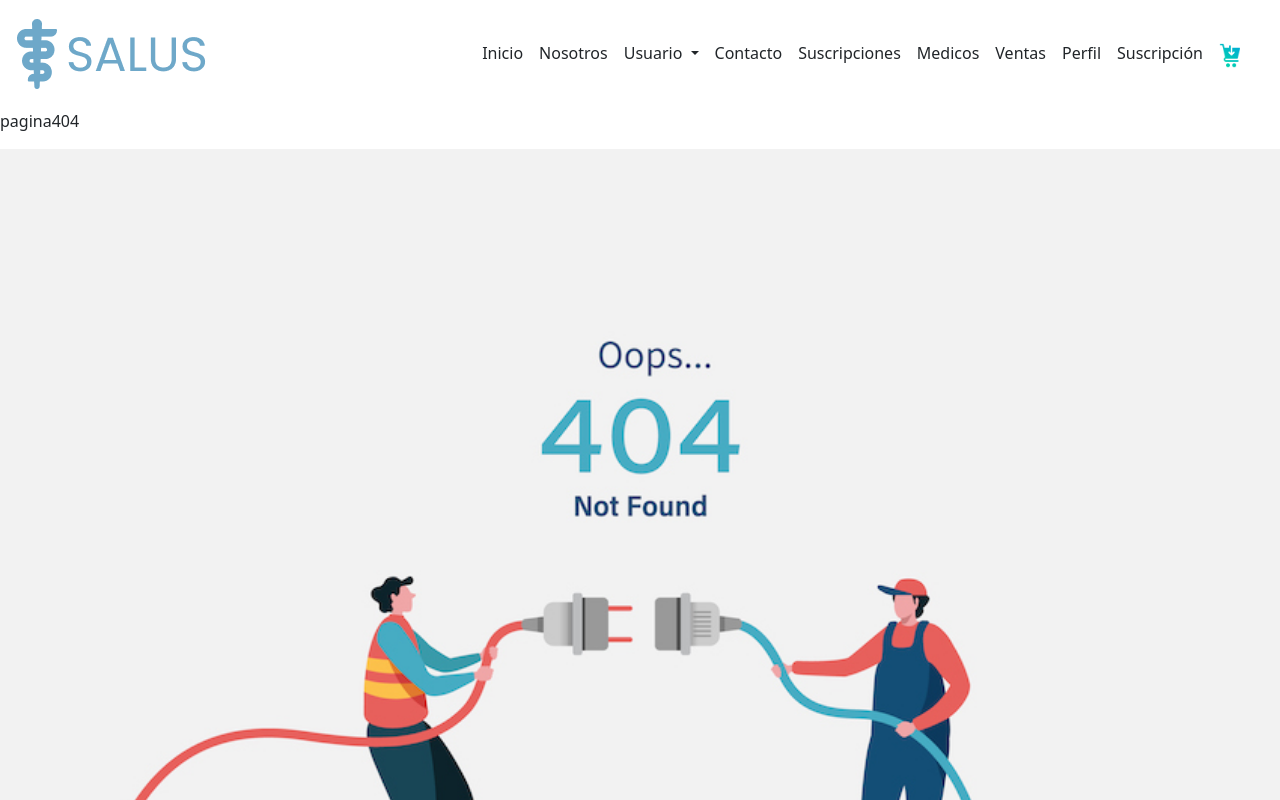
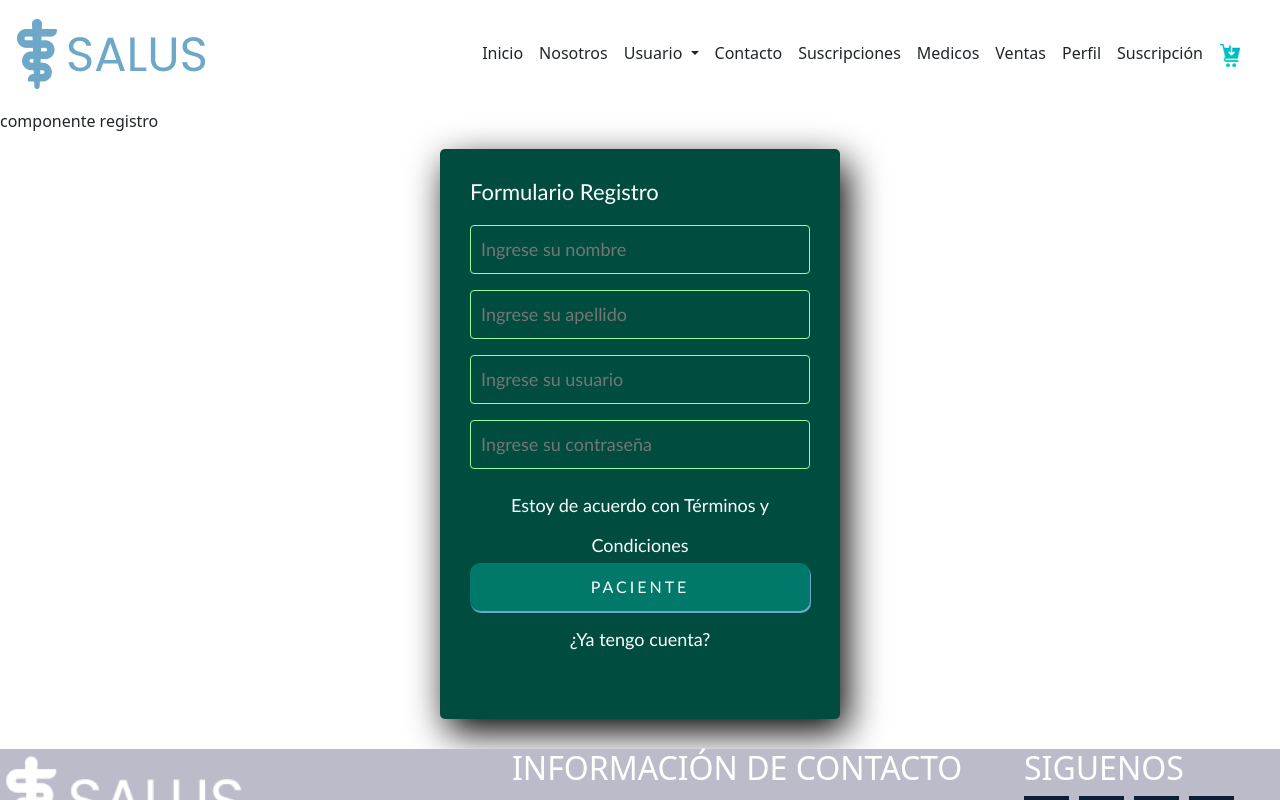
Before and after one commit to RosanaQ/RepasoFinalISPC_2A_1C, an Angular app in the folder RepasoFinalFrontend/: page /registro in a window 1280 px wide. Shown: the top 800 px of the page. Built offline with nearby package versions, Linux system fonts and the light colour scheme.

Commit message:
Encuentro 18-->28/7/23

```diff
--- a/RepasoFinalFrontend/src/app/app-routing.module.ts
+++ b/RepasoFinalFrontend/src/app/app-routing.module.ts
@@ -8,6 +8,7 @@ import { SuscripcionComponent } from './ecommerce/suscripcion/suscripcion.compon
 import { FormComponent } from './ecommerce/form/form.component';
 import { SuscripcionAdminComponent } from './ecommerce/suscripcion-admin/suscripcion-admin.component';
 import { FormEditComponent } from './ecommerce/form-edit/form-edit.component';
+import { RegistroComponent } from './pages/registro/registro.component';
 const routes: Routes = [
   {path:'',redirectTo: '/home', pathMatch: 'full'},
   {path: 'home',component:HomeComponent},
@@ -17,6 +18,7 @@ const routes: Routes = [
   {path:'formSuscripcion', component:FormComponent},
   {path:'adminSuscripcion', component:SuscripcionAdminComponent},
   {path:'formSuscripcionEdit', component:FormEditComponent},
+  {path:'registro', component:RegistroComponent},
   {path:'**',component:Pagina404Component}
 
 
--- a/RepasoFinalFrontend/src/app/app.module.ts
+++ b/RepasoFinalFrontend/src/app/app.module.ts
@@ -27,6 +27,7 @@ import { PagoClienteComponent } from './ecommerce/pago-cliente/pago-cliente.comp
 import { Pagina404Component } from './pages/pagina404/pagina404.component';
 import { SuscripcionComponent } from './ecommerce/suscripcion/suscripcion.component';
 import {ReactiveFormsModule}  from '@angular/forms';
+import { SharedServicesComponent } from './services/auth/shared-services/shared-services/shared-services.component';
 
 @NgModule({
   declarations: [
@@ -53,7 +54,8 @@ import {ReactiveFormsModule}  from '@angular/forms';
     PagoAdminComponent,
     PagoClienteComponent,
     Pagina404Component,
-    SuscripcionComponent
+    SuscripcionComponent,
+    SharedServicesComponent
    ],
   imports: [
     BrowserModule,
@@ -63,7 +65,7 @@ import {ReactiveFormsModule}  from '@angular/forms';
 
 
   ],
-  providers: [],
+  providers: [SharedServicesComponent],
   bootstrap: [AppComponent]
 })
 export class AppModule { }
--- a/RepasoFinalFrontend/src/app/pages/registro/registro.component.css
+++ b/RepasoFinalFrontend/src/app/pages/registro/registro.component.css
@@ -0,0 +1,56 @@
+.form-register {
+    width: 400px;
+    background: #004d40;
+    padding: 30px;
+    margin: auto;
+    margin-bottom: 30px;
+    border-radius: 5px;
+    font-family: "calibri";
+    color: white;
+    box-shadow: 7px 13px 37px #000;
+  }
+  .form-register h1 {
+    font-size: 22px;
+    margin-bottom: 20px;
+  }
+  .controls {
+    width: 100%;
+    background: #004d40;
+    padding: 10px;
+    border-radius: 4px;
+    margin-bottom: 16px;
+    border: 1px solid #93ffa1;
+    font-size: 18px;
+    color: white;
+    outline: none;
+  }
+  .form-register p {
+    height: 40px;
+    text-align: center;
+    font-size: 18px;
+    line-height: 40px;
+    margin-bottom: 30px;
+  }
+  .form-register a {
+    color: white;
+    text-decoration: none;
+  }
+  .form-register a:hover {
+    color: white;
+    text-decoration: underline;
+  }
+  .form-register .botons {
+    display: inline-block;
+    width: 100%;
+    padding: 12px;
+    justify-content: center;
+    background: #00796b;
+    margin: 8px 0;
+    border: none;
+    color: white;
+    border-radius: 10px;
+    box-shadow: 1px 2px #6ea8c9;
+    cursor: pointer;
+    letter-spacing: 3px;
+    text-decoration: none;
+  }
--- a/RepasoFinalFrontend/src/app/pages/registro/registro.component.html
+++ b/RepasoFinalFrontend/src/app/pages/registro/registro.component.html
@@ -1 +1,60 @@
-<p>registro works!</p>
+<p>componente registro</p>
+
+<main class="form-background">
+    <section class="form-register">
+      <form [formGroup]="registryForm">
+        <h1>Formulario Registro</h1>
+        <!-- nombre -->
+        <input class="controls" type="text" name="nombres" placeholder="Ingrese su nombre" formControlName="Nombre_UP">
+        <div
+          *ngIf="registryForm.controls.Nombre_UP.invalid && (registryForm.controls.Nombre_UP.dirty || registryForm.controls.Nombre_UP.touched)"
+          class="alert-danger">
+          <div *ngIf="registryForm.controls.Nombre_UP.errors?.['required']">
+            el nombre es requerido
+          </div>
+          <div *ngIf="registryForm.controls.Nombre_UP.errors?.['minlength']">
+            el nombre debe tener al menos 3 letras
+          </div>
+        </div>
+        <!-- apellido -->
+        <input class="controls" type="text" name="apellidos" placeholder="Ingrese su apellido"
+          formControlName="Apellido_UP">
+        <div
+          *ngIf="registryForm.controls.Apellido_UP.invalid && (registryForm.controls.Apellido_UP.dirty || registryForm.controls.Apellido_UP.touched)"
+          class="alert-danger">
+          <div *ngIf="registryForm.controls.Apellido_UP.errors?.['required']">
+            el apellido es requerido
+          </div>
+          <div *ngIf="registryForm.controls.Apellido_UP.errors?.['minlength']">
+            el apellido debe tener al menos 3 letras
+          </div>
+        </div>
+        <!-- email -->
+        <input class="controls" type="email" name="usuario" placeholder="Ingrese su usuario" formControlName="Email_UP">
+        <div
+          *ngIf="registryForm.controls.Email_UP.invalid && (registryForm.controls.Email_UP.dirty || registryForm.controls.Email_UP.touched)"
+          class="alert-danger">
+          <div *ngIf="registryForm.controls.Email_UP.errors?.['required']">
+            el email es requerido.
+          </div>
+          <div *ngIf="registryForm.controls.Email_UP.errors?.['minlength']">
+            el email debe tener al menos 4 caracteres.
+          </div>
+        </div>
+        <!-- password -->
+        <input class="controls" type="password" name="password" placeholder="Ingrese su contraseña"
+          formControlName="Clave_UP">
+        <div
+          *ngIf="registryForm.controls.Clave_UP.invalid && (registryForm.controls.Clave_UP.dirty || registryForm.controls.Clave_UP.touched)"
+          class="alert-danger">
+          <div *ngIf="registryForm.controls.Clave_UP.errors?.['required']">
+            la contraseña es requerida.
+          </div>
+        </div>
+        <p>Estoy de acuerdo con <a href="#">Términos y Condiciones</a></p>
+        <input class="botons" type="submit" value="PACIENTE" (click)="registry()">
+        <!--  <a href="#"><input class="botons" type="submit" value="MÉDICO"></a> -->
+        <p><a href="#">¿Ya tengo cuenta?</a></p>
+      </form>
+    </section>
+  </main>
--- a/RepasoFinalFrontend/src/app/pages/registro/registro.component.ts
+++ b/RepasoFinalFrontend/src/app/pages/registro/registro.component.ts
@@ -1,10 +1,66 @@
-import { Component } from '@angular/core';
+import { Component, OnInit } from '@angular/core';
+import { FormBuilder, Validators } from '@angular/forms';
+import {Router} from '@angular/router';
+import { RegistryService } from 'src/app/services/auth/registry.service';
+import { HttpClient } from '@angular/common/http';
+import { RegistryRequest } from "../../services/auth/registryRequest";
+
+import Swal from'sweetalert2';
+import { SharedServicesComponent } from 'src/app/services/auth/shared-services/shared-services/shared-services.component';
 
 @Component({
   selector: 'app-registro',
   templateUrl: './registro.component.html',
   styleUrls: ['./registro.component.css']
 })
-export class RegistroComponent {
+export class RegistroComponent implements OnInit{
+  loginError:string="";
+  pacienteData:any={};
+  registryForm=this.formBuilder.group({
+    Nombre_UP:["", [Validators.required, Validators.minLength(3), Validators.pattern(/^[a-zA-Z\sñÑáéíóúÁÉÍÓÚ]+$/)]],
+    Apellido_UP:["", [Validators.required, Validators.minLength(3), Validators.pattern(/^[a-zA-Z\sñÑáéíóúÁÉÍÓÚ]+$/)]],
+    Email_UP:["", [Validators.required, Validators.minLength(4),Validators.email]],
+    Clave_UP:['',Validators.required],
+  })
+
+  /* sharedService: SharedServicesComponent={
+    isLoggedIn: false,
+    isRegistered: false,
+    isAdmin:false
+  } */
+
+  constructor(private formBuilder:FormBuilder, private registryService: RegistryService, private router:Router, private sharedService: SharedServicesComponent){}
+
+  ngOnInit(): void{}
+
+  registry(){
+    if(this.registryForm.valid){
+      this.registryService.checkEmail().subscribe(data => {
+        const email = data.find(paciente => paciente.Email_UP === this.registryForm.value.Email_UP)
+        if (email) {
+          Swal.fire({
+            icon:'warning',
+            title: `Usuario inválido`,
+            text: `Este mail ya está siendo utilizado por uno de nuestros usuarios.`
+          })
+        } else {
+          this.registryService.createUser(this.registryForm.value as RegistryRequest).subscribe(data => {
+            this.sharedService.isRegistered = true;
+            this.pacienteData = data;
+            localStorage.setItem('pacienteData', JSON.stringify(this.pacienteData));
+            Swal.fire({
+              icon:'success',
+              title: `Usuario registrado con éxito!`,
+
+            })
+            setTimeout(() => {
+              this.router.navigateByUrl('/home');
+            }, 3000);
+        })
+        }
+      })
+    }
+
+  }
 
 }
--- a/RepasoFinalFrontend/src/app/services/auth/registry.service.ts
+++ b/RepasoFinalFrontend/src/app/services/auth/registry.service.ts
@@ -1,9 +1,35 @@
 import { Injectable } from '@angular/core';
+import { HttpClient, HttpErrorResponse } from '@angular/common/http';
+import { Observable, throwError} from 'rxjs'
+import { RegistryRequest } from './registryRequest';
+import { User } from './user';
 
 @Injectable({
   providedIn: 'root'
 })
 export class RegistryService {
 
-  constructor() { }
+  constructor(private http: HttpClient) { }
+
+  private handleError(error:HttpErrorResponse){
+    if(error.status===0){
+      console.error('se ha producido un error', error.error)
+    }else{
+      console.error('backend retorno el codigo de estado', error.status, error.error)
+    }
+    return throwError(() => new Error('algo fallo'))
+  }
+
+  checkEmail():Observable<User[]> {
+    const url = "/api/v1/usuariospacientes/"
+    return this.http.get<User[]>(url)
+
+  }
+
+  createUser(data:RegistryRequest):Observable<User>{
+    const url = "/api/v1/usuariospacientes/"
+    return this.http.post<User>(url, data);
+  }
+
+
 }
--- a/RepasoFinalFrontend/src/app/services/auth/registryRequest.ts
+++ b/RepasoFinalFrontend/src/app/services/auth/registryRequest.ts
@@ -0,0 +1,6 @@
+export interface RegistryRequest{
+    Nombre_UP: string,
+    Apellido_UP: string,
+    Email_UP: string,
+    Clave_UP: string,
+  }
--- /dev/null
+++ b/RepasoFinalFrontend/src/app/services/auth/shared-services/shared-services/shared-services.component.html
@@ -0,0 +1 @@
+<p>shared-services works!</p>
--- /dev/null
+++ b/RepasoFinalFrontend/src/app/services/auth/shared-services/shared-services/shared-services.component.ts
@@ -0,0 +1,15 @@
+import { Component, Injectable } from '@angular/core';
+
+@Component({
+  selector: 'app-shared-services',
+  templateUrl: './shared-services.component.html',
+  styleUrls: ['./shared-services.component.css']
+})
+export class SharedServicesComponent {
+  isLoggedIn: boolean = false;
+  isRegistered: boolean = false;
+  isAdmin: boolean = false;
+
+
+  constructor() { }
+}
--- a/RepasoFinalFrontend/src/app/shared/nav/nav.component.html
+++ b/RepasoFinalFrontend/src/app/shared/nav/nav.component.html
@@ -24,7 +24,7 @@
                   href="/login">Iniciar sesión</a></li>
               <!-- <li *ngIf="!sharedService.isRegistered && !sharedService.isLoggedIn"> -->
                 <li *ngIf=true><a class="dropdown-item"
-                  href="/registro">Registrarse</a></li>
+                  routerLink="/registro">Registrarse</a></li>
               <!-- <li *ngIf="sharedService.isLoggedIn || sharedService.isRegistered"> -->
                 <li *ngIf=true><a class="dropdown-item" href="/">Cerrar
                   sesión</a></li>
```
Also changed, not shown: RepasoFinalFrontend/src/app/services/auth/user.ts (+8 -0 lines), RepasoFinalFrontend/src/app/services/auth/shared-services/shared-services/shared-services.component.css (added), RepasoFinalFrontend/src/assets/googleplay.png (added), 1 other file (tests, documents, lock files or other folders).
